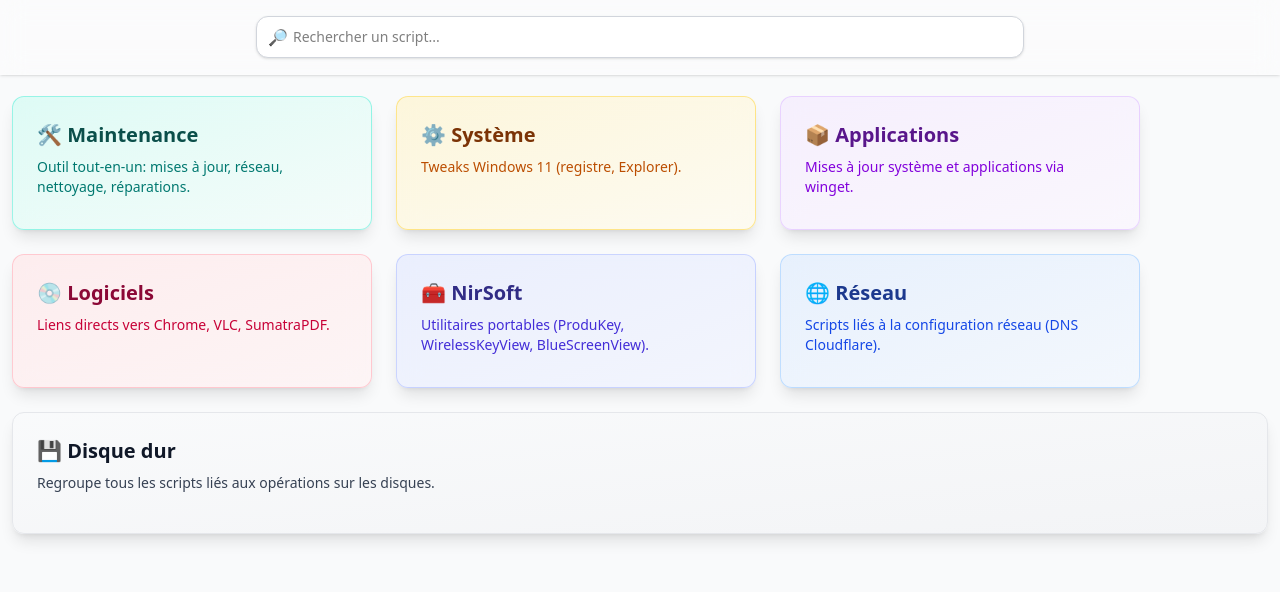
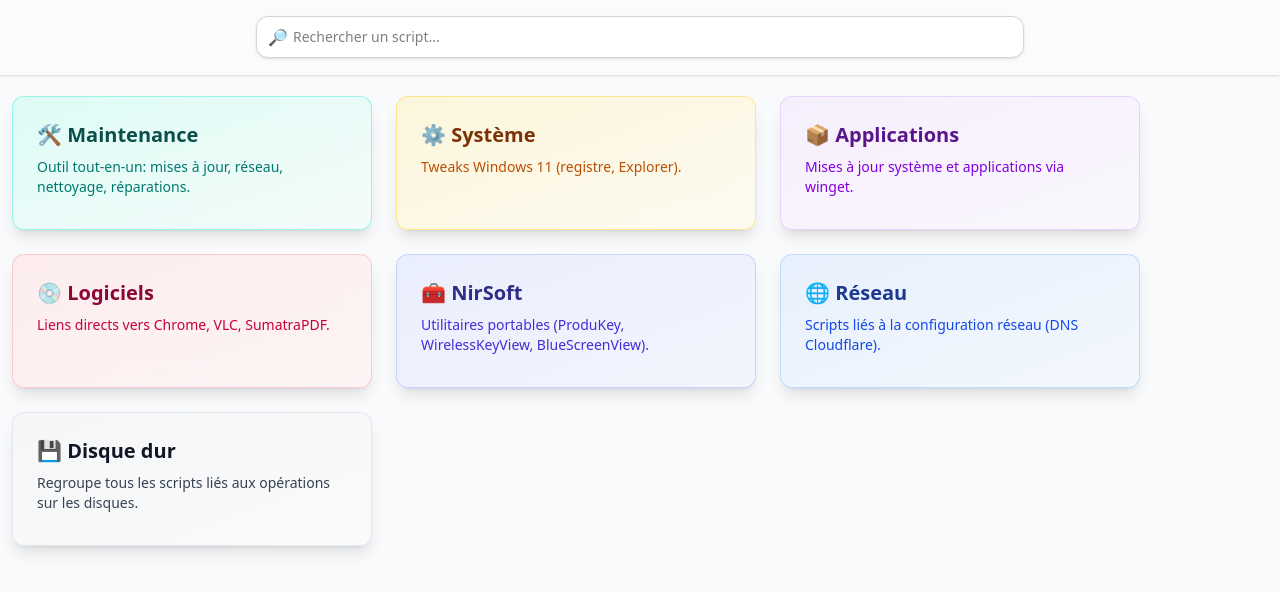
Before and after one commit to aleex-le-dev/Scriptly, a React (Vite) app in the folder frontend/: page / in a window 1280 px wide. Shown: the top 592 px of the page. Built offline with nearby package versions, Linux system fonts and the light colour scheme.

Commit message:
Refactorisation de la section "Disque dur" dans App.jsx en remplaçant le div par un composant Card, améliorant ainsi la structure et l'affichage. Intégration de la gestion de l'état d'ouverture directement dans le composant Card.

```diff
--- a/frontend/src/App.jsx
+++ b/frontend/src/App.jsx
@@ -133,22 +133,18 @@ function App() {
         </Card>
         )}
         {visible('disque dur operations chkdsk defragmenter formater bitlocker') && (
-        <div
-          className="w-full bg-gradient-to-br from-gray-50 to-gray-100 rounded-xl shadow-lg border border-gray-200 p-6 cursor-pointer select-none"
-          onClick={() => toggle('disques')}
-          role="button"
-          tabIndex={0}
-          onKeyDown={(e) => { if (e.key === 'Enter' || e.key === ' ') toggle('disques') }}
-          aria-expanded={open.disques}
+        <Card
+          title={<Highlight text="💾 Disque dur" query={query} />}
+          description={<Highlight text="Regroupe tous les scripts liés aux opérations sur les disques." query={query} />}
+          gradient="from-gray-100/60 to-gray-50/60"
+          border="border-gray-300/50"
+          text="text-gray-900"
+          textMuted="text-gray-700"
+          isOpen={open.disques}
+          onToggle={() => toggle('disques')}
         >
-          <h2 className='text-xl font-semibold text-gray-900 mb-2'><Highlight text="💾 Disque dur" query={query} /></h2>
-          <p className="text-sm text-gray-700 mb-4"><Highlight text="Regroupe tous les scripts liés aux opérations sur les disques." query={query} /></p>
-          {open.disques && (
-            <div className="pt-2">
-              <Disks query={query} />
-            </div>
-          )}
-        </div>
+          <Disks query={query} />
+        </Card>
         )}
         </div>
       </div>
```
